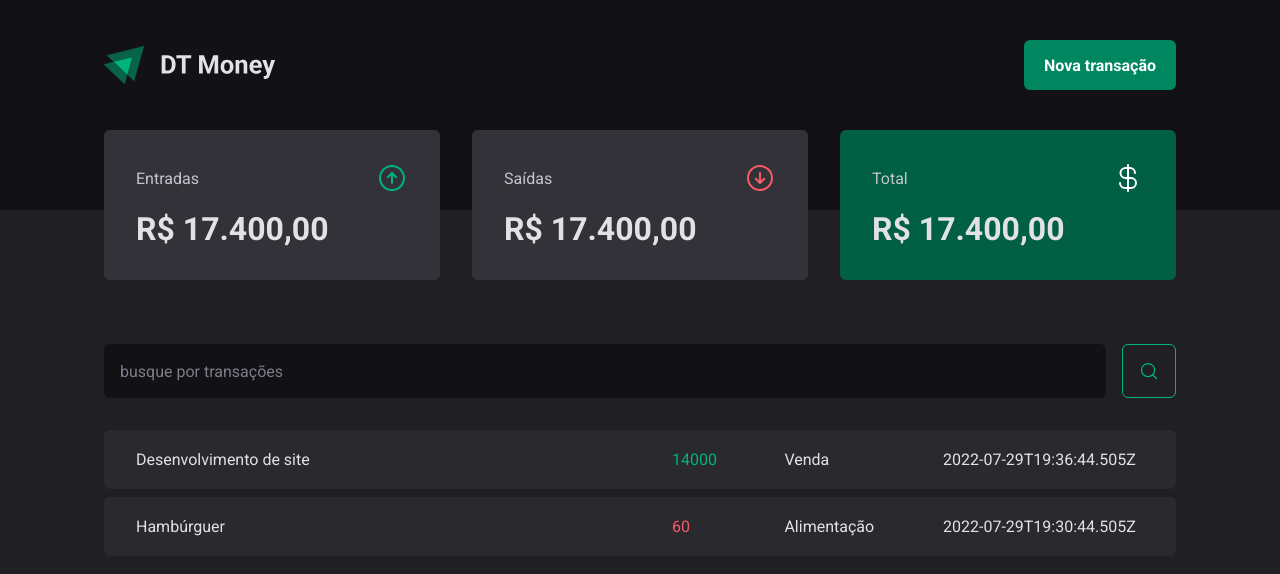
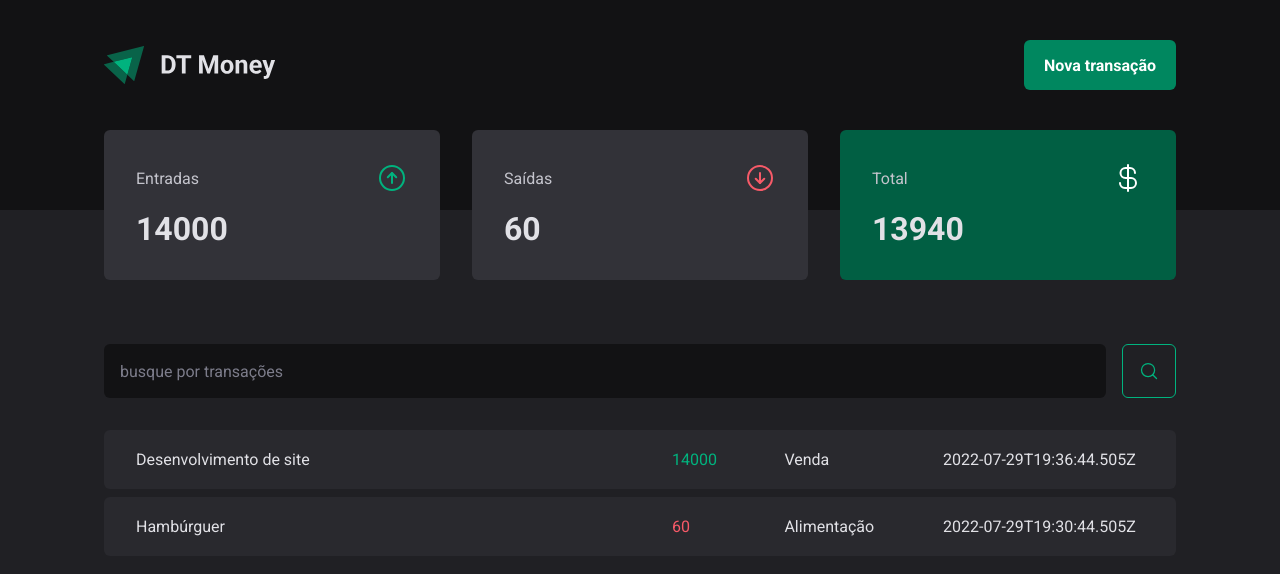
Before and after one commit to marciovz/dtmoney-reactjs-ignite2022, a React (Vite) app: page / in a window 1280 px wide. Shown: the top 574 px of the page. Built offline with nearby package versions, Linux system fonts and the light colour scheme; data requests are answered from the project's data file.

Commit message:
Implementado o cálculo do resumo de transações

```diff
--- a/src/components/Summary/index.tsx
+++ b/src/components/Summary/index.tsx
@@ -1,7 +1,33 @@
+import { useContext } from 'react'
 import { ArrowCircleDown, ArrowCircleUp, CurrencyDollar } from 'phosphor-react'
+
+import { TransactionsContext } from '../../contexts/TransactionsContext'
+
 import { SummaryCard, SummaryContainer } from './styles'
 
 export function Summary() {
+  const { transactions } = useContext(TransactionsContext)
+
+  const summary =  transactions.reduce(
+    (acc, transaction) => {
+      if (transaction.type === 'income') {
+        acc.income += transaction.price
+        acc.total += transaction.price
+      } else {
+        acc.outcome += transaction.price
+        acc.total -= transaction.price
+      }
+
+      return acc
+    },
+    {
+      income: 0,
+      outcome: 0,
+      total: 0,
+    },
+  )
+
+  console.log(transactions)
 
   return (
     <SummaryContainer>
@@ -11,7 +37,7 @@ export function Summary() {
           <ArrowCircleUp size={32} color="#00b37e" />
         </header>
 
-        <strong>R$ 17.400,00</strong>
+        <strong>{summary.income}</strong>
       </SummaryCard>
 
       <SummaryCard>
@@ -20,7 +46,7 @@ export function Summary() {
           <ArrowCircleDown size={32} color="#f75a68" />
         </header>
 
-        <strong>R$ 17.400,00</strong>
+        <strong>{summary.outcome}</strong>
       </SummaryCard>
 
       <SummaryCard variant="green">
@@ -29,7 +55,7 @@ export function Summary() {
           <CurrencyDollar size={32} color="#fff" />
         </header>
 
-        <strong>R$ 17.400,00</strong>
+        <strong>{summary.total}</strong>
       </SummaryCard>
     </SummaryContainer>
   )
```
